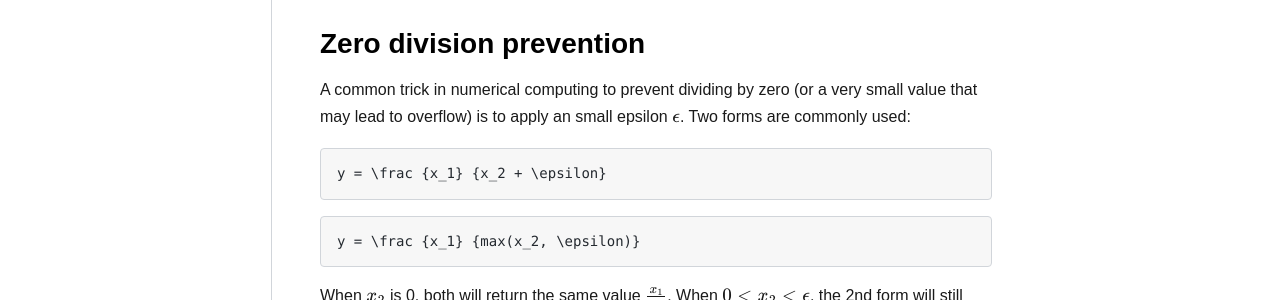
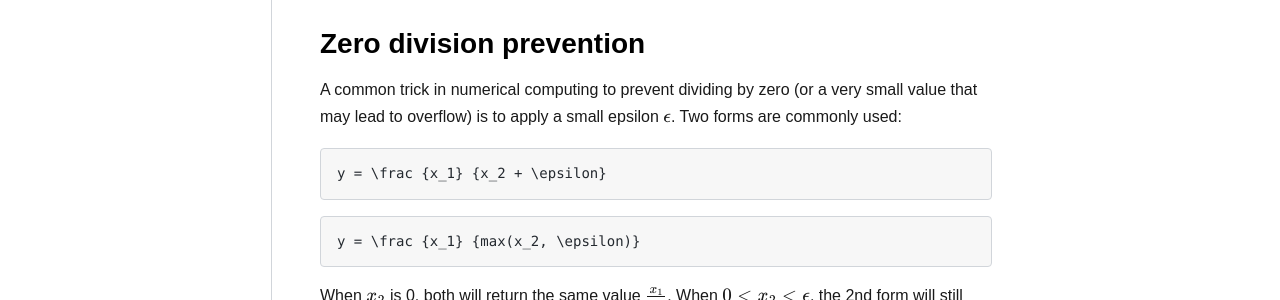
Before and after one commit to NVIDIA-NeMo/Emerging-Optimizers, a Sphinx documentation site: the page built from docs/primer/epsilon.md, in a window 1280 px wide and 900 px high. Shown: the part 405-705 px from the top of the window. Built offline with Sphinx 7.4.7, drawn with Linux system fonts in a browser that asks for light colours; some web fonts are replaced; formulas are drawn with MathJax 3; part of the change alters nothing that is shown; some of the changed text lies outside the part shown.

````diff
--- a/docs/primer/epsilon.md
+++ b/docs/primer/epsilon.md
@@ -4,7 +4,7 @@ Epsilon ($\epsilon$) is a small positive constant added to a denominator to keep
 
 ## Zero division prevention
 
-A common trick in numerical computing to prevent dividing by zero (or a very small value that may lead to overflow) is to apply an small epsilon $\epsilon$. Two forms are commonly used:
+A common trick in numerical computing to prevent dividing by zero (or a very small value that may lead to overflow) is to apply a small epsilon $\epsilon$. Two forms are commonly used:
 
 ```math
 y = \frac {x_1} {x_2 + \epsilon}
@@ -101,9 +101,9 @@ Note that because scale is calculated with the $\epsilon$, although the quantize
 
 ### PyTorch
 
-Both type of applying $\epsilon$ for zero division prevention are used in PyTorch. For example:
+Both types of applying $\epsilon$ for zero division prevention are used in PyTorch. For example:
 
-* Adding a  $\epsilon$ is used for 2nd momentum of [Adam](https://docs.pytorch.org/docs/2.12/generated/torch.optim.adam.Adam_class.html#adam) optimizer.
+* Adding an $\epsilon$ is used for 2nd momentum of [Adam](https://docs.pytorch.org/docs/2.12/generated/torch.optim.adam.Adam_class.html#adam) optimizer.
 * Limiting smallest denominator is used in [torch.nn.functional.normalize](https://docs.pytorch.org/docs/2.12/generated/torch.nn.functional.normalize.html#torch.nn.functional.normalize).
 
 The exact reason of why different prevention techniques are used in different places are not documented. The following pattern seems to be consistent:
````
